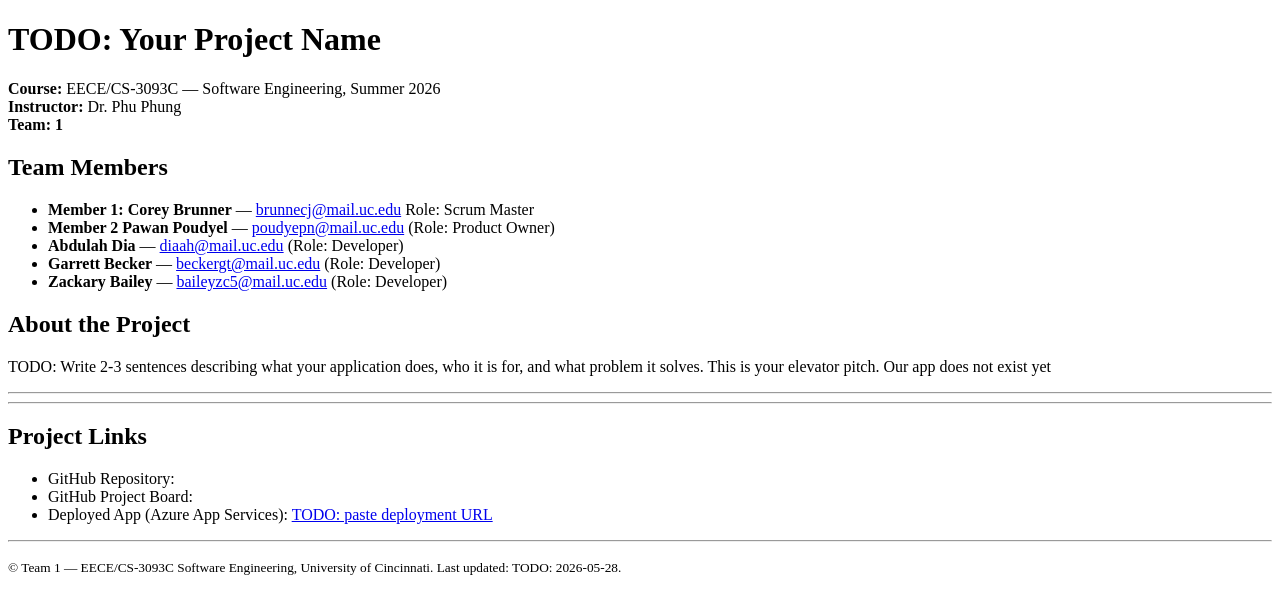
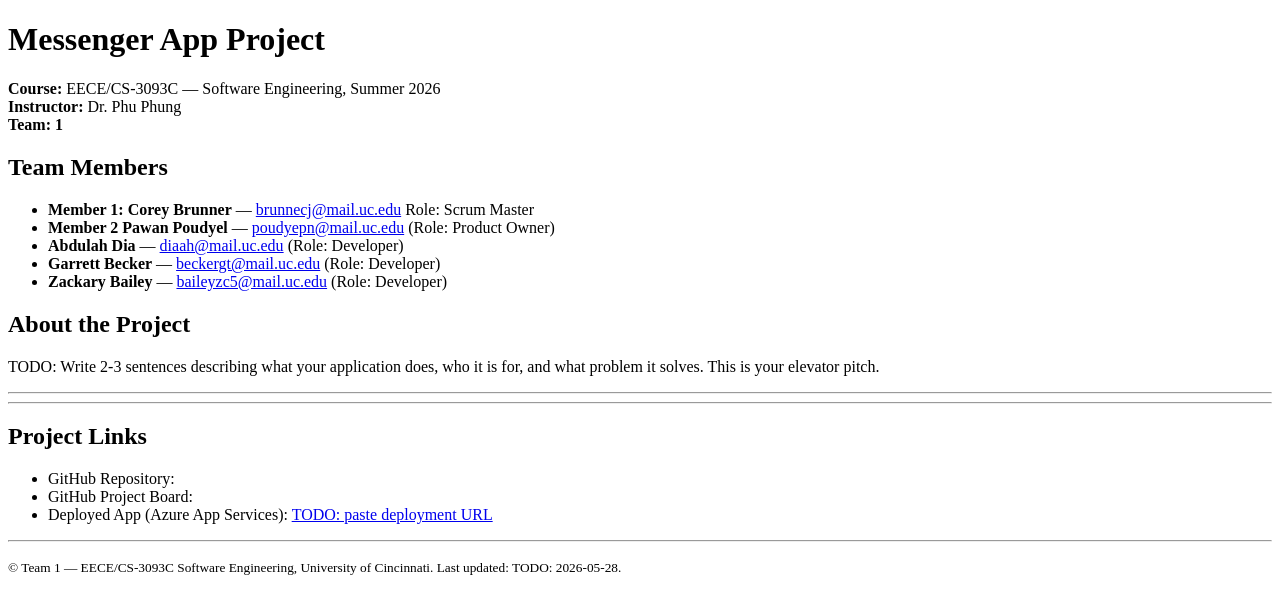
Before and after one commit to uc-se-sm26-team1/uc-se-sm26-team1.github.io, a plain HTML site: page index.html in a window 1280 px wide. Drawn offline with Linux system fonts and the light colour scheme.

Commit message:
Added project name to index

```diff
--- a/index.html
+++ b/index.html
@@ -18,7 +18,7 @@
 <body>
 
   <header>
-    <h1>TODO: Your Project Name</h1>
+    <h1>Messenger App Project</h1>
     <p>
       <strong>Course:</strong> EECE/CS-3093C — Software Engineering, Summer 2026<br>
       <strong>Instructor:</strong> Dr. Phu Phung<br>
@@ -63,7 +63,6 @@
       <p>
         TODO: Write 2-3 sentences describing what your application does,
         who it is for, and what problem it solves. This is your elevator pitch.
-        Our app does not exist yet
       </p>
     </section>
 
```
